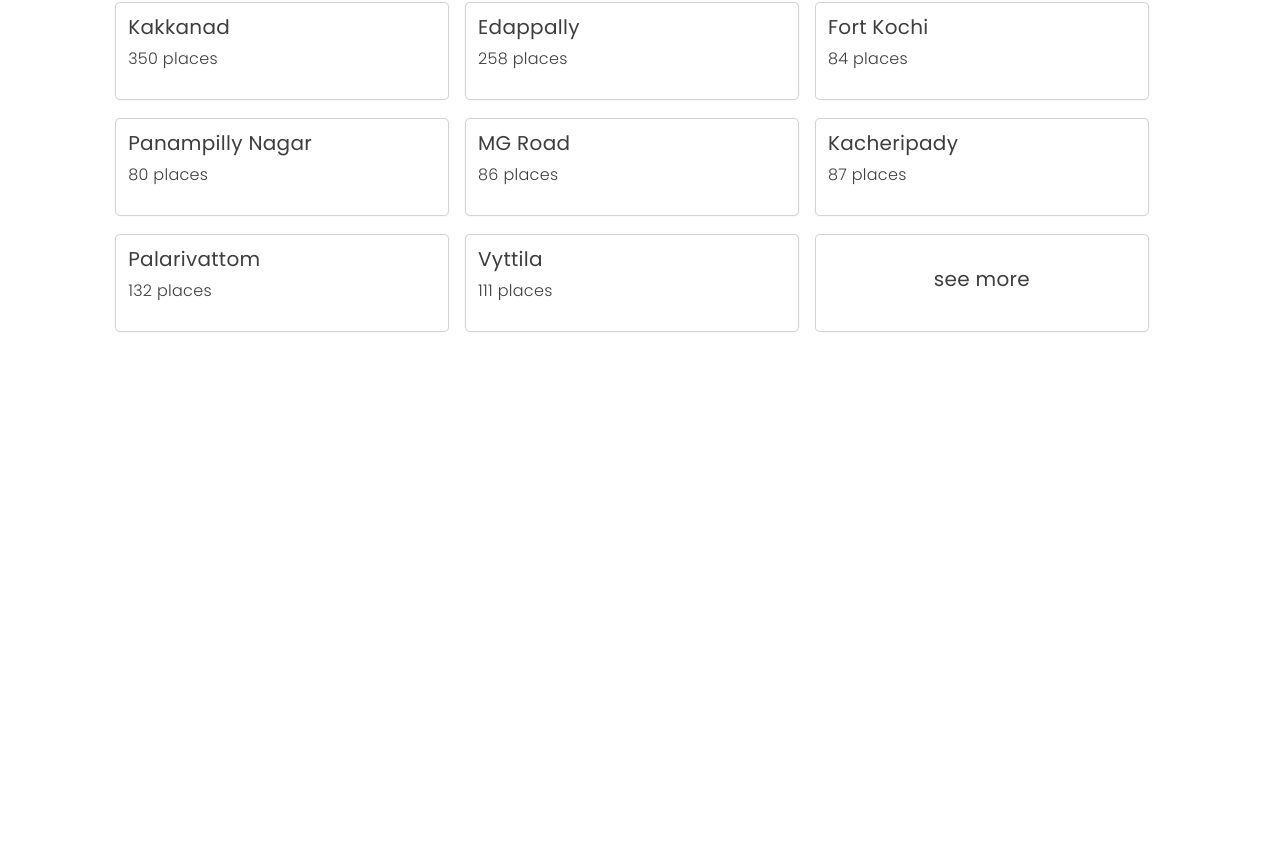
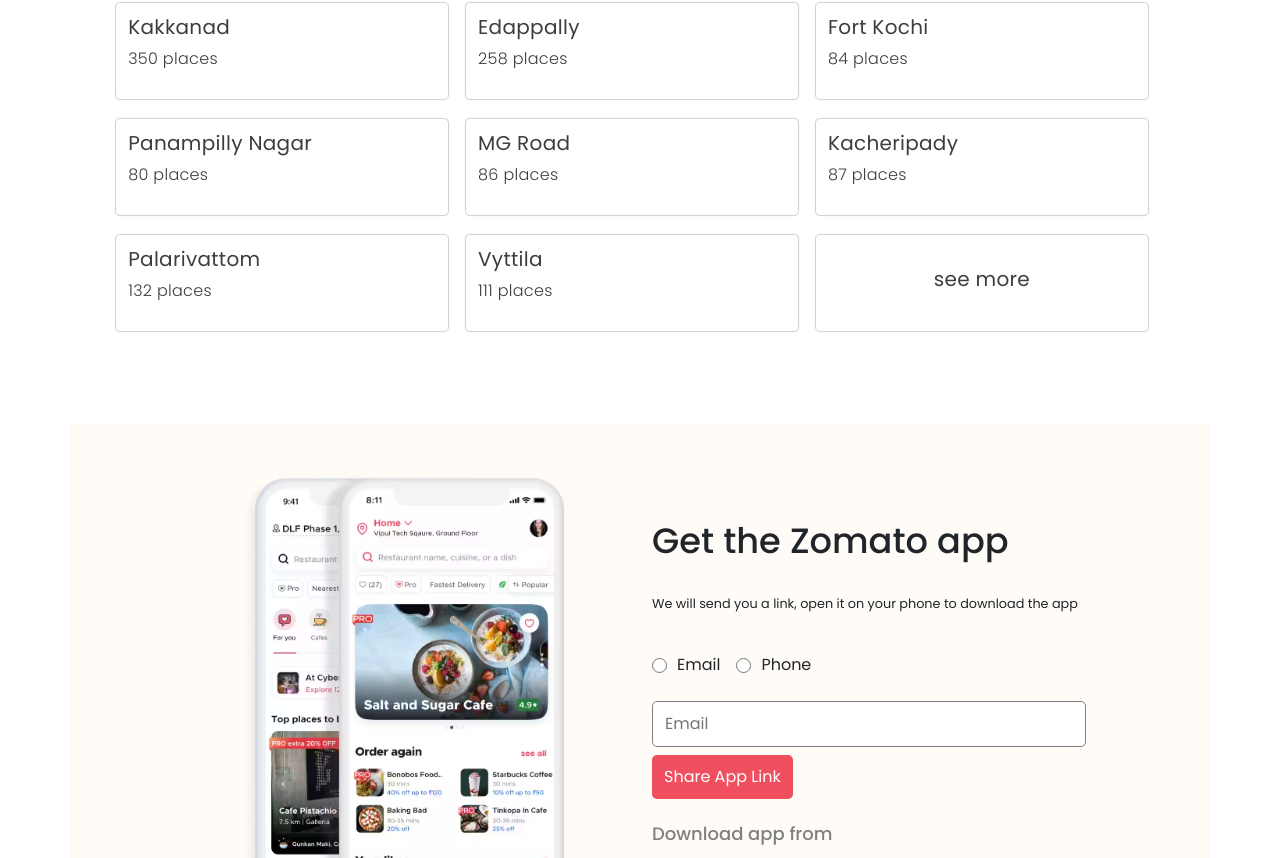
Before and after one commit to S-Sneha/Zomato-landingpage-DT, a plain HTML site: page zom-page.html in a window 1280 px wide. Shown: the part 1413-2271 px from the top of the page. Before the commit the page ends 1773 px from the top, so only its background shows below. Drawn offline with nearby package versions, Linux system fonts and the light colour scheme.

Commit message:
Adding get__the_app section

```diff
--- a/zom-page.html
+++ b/zom-page.html
@@ -207,5 +207,41 @@
  </div>
  </section>
 
+ <!-- "get__the_app" container -->
+ <section class="container get__the_app">
+  <div class="SemiContainer">
+    <div class="left_semicontainer">
+      <img src="./images/mobileBanner.png"
+      alt="The mobile app picture" />
+    </div>
+
+   <div class="right_semicontainer">
+      <h1>Get the Zomato app</h1>
+      <p>We will send you a link, open it on your phone to download the app</p>
+      <div class="radio__button_container">
+        <div>
+          <input type="radio" name="download_app" id="email"/>
+          <label for="email">Email</label>
+        </div>
+        <div>
+          <input type="radio" name="download_app" id="phone"/>
+          <label for="phone">Phone</label>
+        </div>
+      </div>
+      <div class="input_container">
+        <input type="text" placeholder="Email"/>
+        <button>Share App Link</button>
+      </div>
+      <div class="download__app_container">
+        <h5> Download app from </h5>
+        <div>
+          <img src="./images/playStore.png" alt="Playstore app image"/>
+          <img src="./images/appleStore.png" alt="Applestore app image"/>
+        </div>
+      </div>
+    </div>
+  </div>
+</section>
+
 </body>
 </html>
--- a/zom-style.css
+++ b/zom-style.css
@@ -304,9 +304,104 @@
     padding:32px 20px;
 }
 
+/* get__the_app */
+
+.get__the_app{
+    margin-top:4rem;
+    width:100%;
+    background-color:rgb(255,251,247);
+    padding:3rem 6rem;
+    display: flex;
+    align-items: center;
+    justify-content: center;
+}
+.get__the_app .SemiContainer{
+    width:60%;
+    display: flex;
+    align-items: center;
+    justify-content: center;
+    flex-wrap: wrap;
+    gap:1.5rem;
+}
+.get__the_app .SemiContainer .left_semicontainer{
+    flex:2;
+}
+.get__the_app .SemiContainer .left_semicontainer img{
+    width:100%;
+    object-fit: cover;
+    object-position: center;
+}
+.get__the_app .SemiContainer .right_semicontainer{
+    flex:3;
+    height:100%;
+    display:flex;
+    flex-direction: column;
+    gap:1.5rem;
+}
+.get__the_app .SemiContainer .right_semicontainer h1{
+    font-size:2.2rem;
+    font-weight: 450;
+}
+.get__the_app .SemiContainer .right_semicontainer p{
+    font-size:0.8rem;
+}
+.right_semicontainer .radio__button_container{
+    display: flex;
+    align-items: center;
+    gap:1rem;
+}
+.radio__button_container div{
+    display:flex;
+    align-items: center;
+    justify-content: center;
+    gap:10px;
+}
+.radio__button_container div input{
+    height:15px;
+    width:15px;
+    accent-color:rgb(239,79,95);
+}
+.right_semicontainer .input_container{
+    display: flex;
+    gap:0.5rem;
+    flex-wrap: wrap;
+}
+.input_container button, .input_container input{
+    padding: 10px 12px;
+}
+.input_container button{
+    border:none;
+    border-radius: 5px;
+    background-color: rgb(239,79,95);
+    color:white;
+    cursor: pointer;
+}
+.input_container input{
+    flex:auto;
+    border:1.5px solid gray;
+    border-radius: 5px;
+    outline:none;
+}
+.right_semicontainer .download__app_container{
+    display: flex;
+    flex-direction: column;
+    gap:0.7rem;
+}
+.download__app_container h5{
+    color:gray;
+    font-size:18px;
+}
+.download__app_container div{
+    display:flex;
+    gap:1rem;
+}
+.download__app_container div img{
+    width:35%;
+}
+
 /*MEDIA QUERY*/
+
 /* Media Query for hero-section */
-
 @media only screen and (max-width:500px){
     .link{
         display:none;
@@ -365,3 +460,31 @@
         grid-template-columns: repeat(1,1fr);
     }
 }
+
+/*Media query for get__the_app */
+@media only screen and (max-width:1300px){
+    .get__the_app .SemiContainer{
+        width:80%;
+    }
+    .get__the_app .SemiContainer .left_semicontainer,
+    .get__the_app .SemiContainer .right_semicontainer{
+        flex:1;
+    }
+}
+@media only screen and (max-width:900px){
+    .get__the_app{
+        padding:2rem;
+    }
+    .get__the_app .SemiContainer{
+        width:90%;
+    }
+}
+@media only screen and (max-width:700px){
+    .get__the_app{
+        padding:3rem;
+    }
+    .get__the_app .SemiContainer{
+        width:80%;
+        flex-direction: column;
+    }
+}
```
